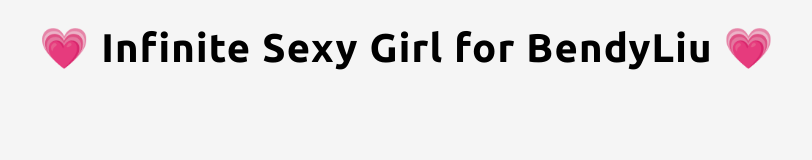
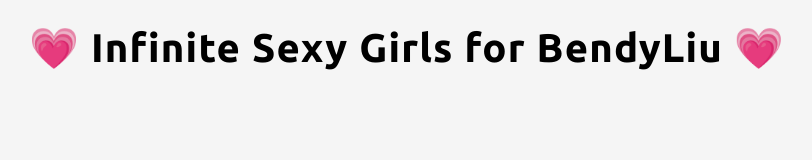
Before and after one commit to hsinghao/Infinite_Scroll_B, a plain HTML site: page index.html in a window 1280 px wide. Shown: the whole page, without its empty margins (233-1045 px from the left). Drawn offline with Linux system fonts and the light colour scheme; no server answers.

Commit message:
update favicon and title

```diff
--- a/index.html
+++ b/index.html
@@ -3,14 +3,14 @@
 <head>
     <meta charset="UTF-8">
     <meta name="viewport" content="width=device-width, initial-scale=1.0">
-    <title>Infinite Hedgehog for Asia </title>
+    <title>Infinite Sexy Girls for Bendy </title>
     <link rel="icon" type="image/png" href="sexy".png">
     <link rel="stylesheet" href="style.css">
 
 </head>
 <body>
     <!-- Title -->
-    <h1>&#128151; Infinite Sexy Girl for BendyLiu &#128151;</h1>
+    <h1>&#128151; Infinite Sexy Girls for BendyLiu &#128151;</h1>
     <!-- Loader -->
     <div class="loader" id="loader" hidden>
         <img src="Spin-1.2s-100px.svg" alt="loading">
```
